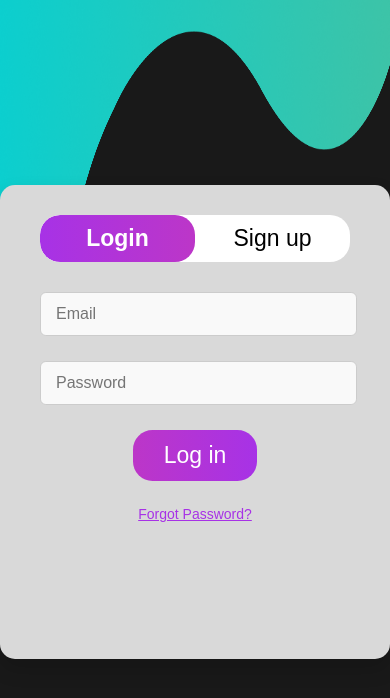
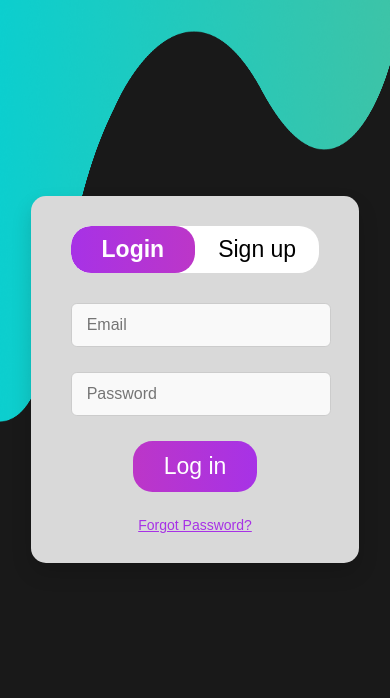
Before and after one commit to yoyobazzi3/DigitalNestScheduler, a React (Create React App) app in the folder Frontend/my-react-app/: page /loginsignup in a window 390 px wide. Shown: the top 698 px of the page. Built offline with nearby package versions, Linux system fonts and the light colour scheme.

Commit message:
Mobile version was modified so its responsive

```diff
--- a/Frontend/my-react-app/src/pages/LoginSignup.css
+++ b/Frontend/my-react-app/src/pages/LoginSignup.css
@@ -194,7 +194,8 @@
   z-index: 10;
 }
 
-.Circle {
+/*This is a piece of code i dont think we need for now*/
+/*.Circle {
   position: absolute;
   width: 50%;
   height: 50%;
@@ -202,7 +203,7 @@
   background-size: contain;
   transition: all 0.5s ease-in-out;
   z-index: 10;
-}
+}*/
 
 .Circle.login {
   background-image: url('../assets/LoginCircle.png');
@@ -222,3 +223,35 @@
   bottom: 0;
   left: 0;
 }
+
+@media (max-width: 768px) {
+  .LoginSignup{
+    width: 85%;
+  }
+
+  .LoginSignupWrapper{
+    height: 90vh;
+  }
+
+  .LoginSignup-container{
+    width: 75%;
+    min-height: 35vh;
+  }
+
+  .nameContainer, .passwordContainer{
+    flex-direction: column;
+  }
+
+  .nameContainer input{
+    width: 104%;
+    height: 5.5vh;
+  }
+  .passwordContainer input{
+    width: 92%;
+    height: 5.5vh;
+  }
+
+  .LoginSignup-form button{
+    width: 50%;
+  }
+}
--- a/Frontend/my-react-app/src/pages/LoginSignup.jsx
+++ b/Frontend/my-react-app/src/pages/LoginSignup.jsx
@@ -196,7 +196,7 @@ const LoginSignup = () => {
         )}
       </div>
       {/* Updated Circle */}
-      <div className={`Circle ${isLogin ? 'login' : 'signup'}`} />
+      {/* <div className={`Circle ${isLogin ? 'login' : 'signup'}`} /> */}
     </div>
   </div>
   );
```
Also changed, not shown: 1 other file (tests, documents, lock files or other folders).
